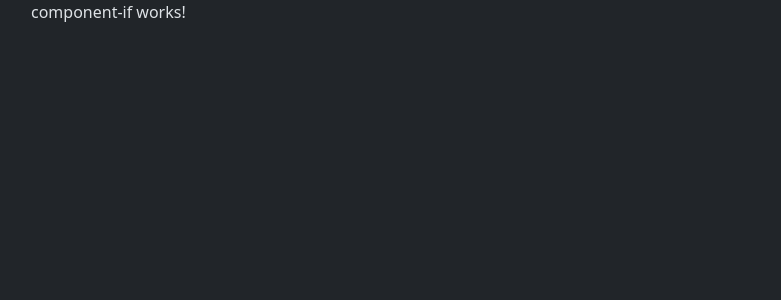
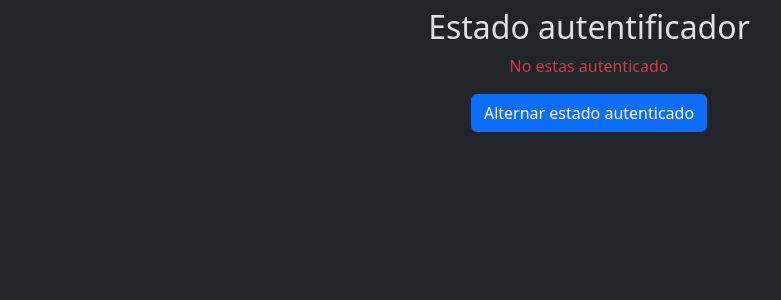
Before and after one commit to Abudavi/Angular-app, an Angular app: page / in a window 1280 px wide. Shown: the top 300 px of the page, without its empty margins (51-832 px from the left). Built offline with nearby package versions, Linux system fonts and the light colour scheme.

Commit message:
se actualizó la plantilla de ComponentIf para incluir estado de autenticación y botón para alternar el estado

```diff
--- a/src/app/component-if/component-if.component.html
+++ b/src/app/component-if/component-if.component.html
@@ -1 +1,15 @@
-<p>component-if works!</p>
+<h1 class="text-center m-10 text-warning">{{titulo}}</h1>
+
+<div class="text-center container">
+
+    <h2>Estado autentificador</h2>
+
+    @if(autentificador==true){
+    <p class="text-success">Estas autenticado</p>
+    }@else {
+    <p class="text-danger">No estas autenticado</p>
+    }
+
+    <button class="btn btn-primary" type="button" (click)="invertirAutentificador()">Alternar estado autenticado</button>
+
+</div>
```
